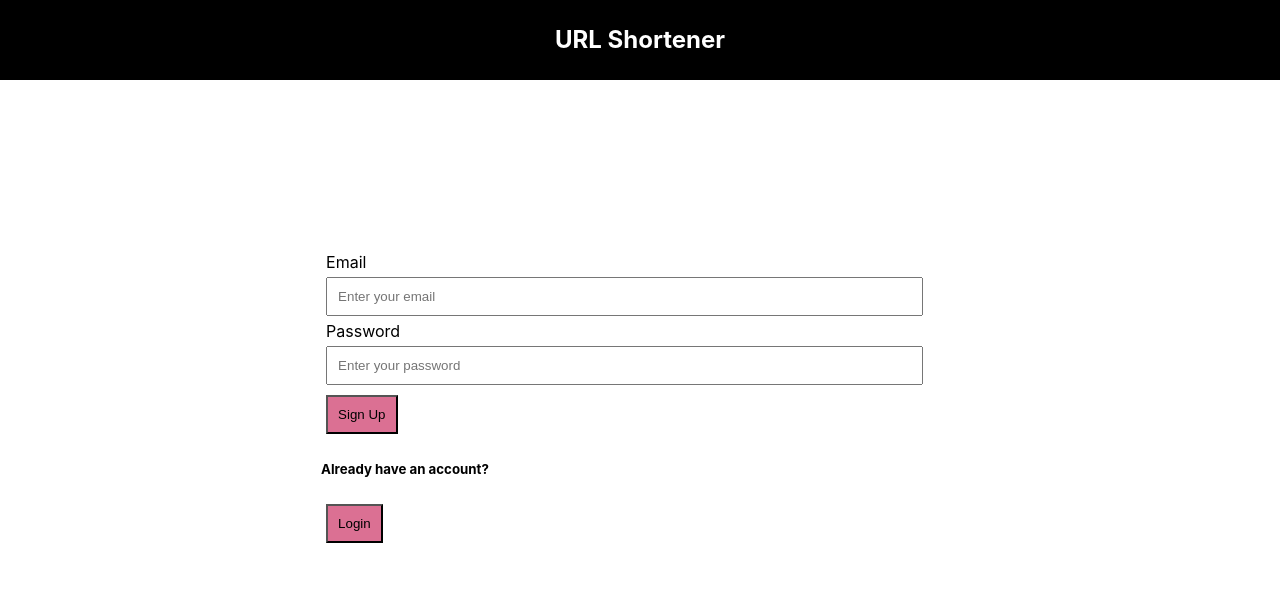
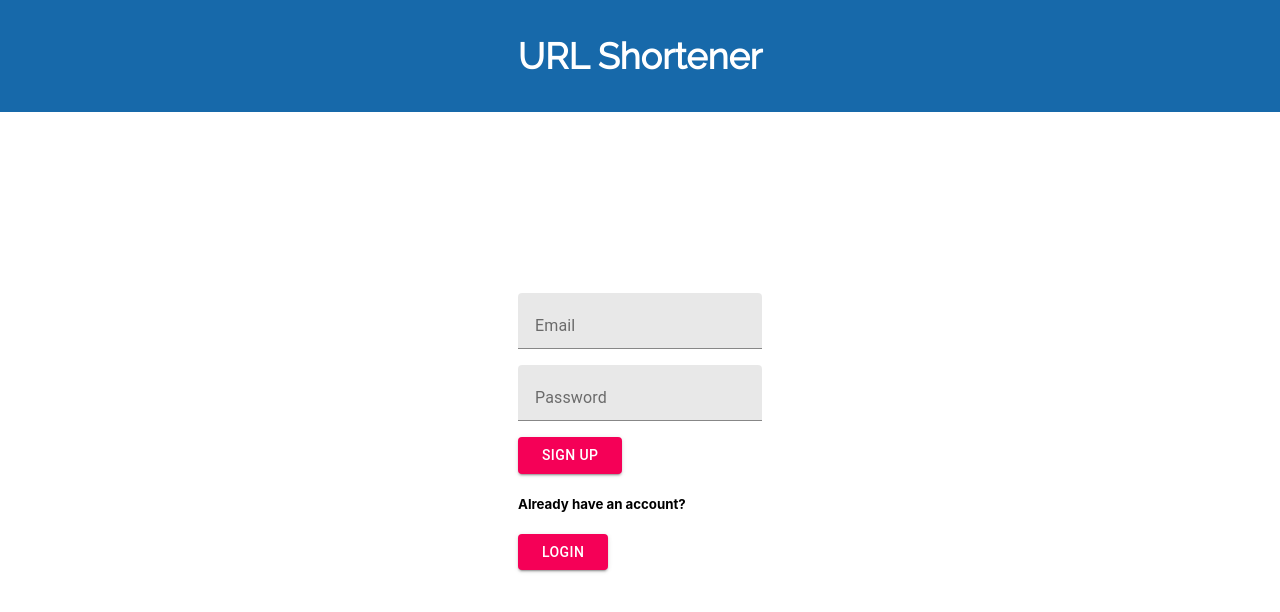
Before and after one commit to akhilmannam/urlshortener-frontend, a React (Create React App) app: page / in a window 1280 px wide. Shown: the top 612 px of the page. Built offline with nearby package versions, Linux system fonts and the light colour scheme.

Commit message:
material-ui added

```diff
--- a/src/App.css
+++ b/src/App.css
@@ -1,3 +1,5 @@
+@import url("https://fonts.googleapis.com/css2?family=Raleway&display=swap");
+
 table,
 th,
 td {
@@ -10,18 +12,8 @@ td {
 	padding: 15px;
 }
 
-button {
-	background-color: palevioletred;
-	margin: 5px;
-	padding: 10px;
-}
-
-button:hover {
-	cursor: pointer;
-}
-
-button:focus {
-	outline: 0 !important;
+#logout {
+	margin-bottom: 1rem !important;
 }
 
 .shorten,
@@ -41,10 +33,8 @@ button:focus {
 	padding: 10px;
 }
 
-input {
-	margin: 5px;
-	padding: 10px;
-	width: calc(100% - 65px);
+.MuiFormControl-root {
+	margin-bottom: 1rem !important;
 }
 
 h4 {
@@ -60,8 +50,16 @@ label {
 	justify-content: center;
 	align-self: center;
 	min-height: 10vh;
-	background-color: black;
+	background-color: #1769aa;
 	color: #fff;
+	font-size: x-large;
+	font-family: "Raleway", sans-serif;
+}
+
+@media screen and (max-width: 576px) {
+	.header {
+		font-size: large;
+	}
 }
 
 h2 {
@@ -75,3 +73,11 @@ h2 {
 	border-radius: 10px;
 	box-shadow: rgba(0, 0, 0, 0.24) 0px 3px 8px;
 }
+
+form#shortener {
+	margin-bottom: 1rem !important;
+}
+
+span {
+	margin: 0 0.5rem;
+}
--- a/src/components/Login.js
+++ b/src/components/Login.js
@@ -3,6 +3,7 @@ import React, { useState } from "react";
 import { useHistory } from "react-router";
 import Alert from "@material-ui/lab/Alert";
 import "../App.css";
+import { Button, TextField } from "@material-ui/core";
 
 function Login() {
 	const history = useHistory();
@@ -38,25 +39,27 @@ function Login() {
 						setLogged(true);
 					}}
 				>
-					<label htmlFor="email">Email</label>
-					<input
-						required
+					<TextField
+						type="email"
 						value={email}
 						onChange={(e) => setEmail(e.target.value)}
-						placeholder="Enter your email"
-						type="email"
-						id="email"
+						id="outlined-basic"
+						label="Email"
+						variant="filled"
 					/>
-					<label htmlFor="password">Password</label>
-					<input
-						required
+					<br />
+					<TextField
+						type="password"
 						value={password}
 						onChange={(e) => setPassword(e.target.value)}
-						placeholder="Enter your password"
-						type="password"
-						id="password"
+						id="outlined-basic"
+						label="Password"
+						variant="filled"
 					/>
-					<button type="submit">Login</button>
+					<br />
+					<Button variant="contained" color="secondary" type="submit">
+						Login
+					</Button>
 					<br />
 					<Alert
 						style={{ display: `${logged ? "flex" : "none"}` }}
@@ -66,13 +69,15 @@ function Login() {
 					</Alert>
 				</form>
 				<h5>Don't have an account?</h5>
-				<button
+				<Button
+					variant="contained"
+					color="secondary"
 					onClick={() => {
 						history.push("/");
 					}}
 				>
 					Sign Up
-				</button>
+				</Button>
 			</div>
 		</div>
 	);
--- a/src/components/Main.js
+++ b/src/components/Main.js
@@ -5,6 +5,7 @@ import { useHistory, useParams } from "react-router-dom";
 import { withRouter } from "react-router-dom";
 import Alert from "@material-ui/lab/Alert";
 import "../App.css";
+import { Button, TextField } from "@material-ui/core";
 
 function Main() {
 	const history = useHistory();
@@ -83,19 +84,23 @@ function Main() {
 		<>
 			<div className="shorten">
 				<div className="shorten_container">
-					<button
+					<Button
+						id="logout"
+						variant="contained"
+						color="secondary"
 						onClick={() => {
 							handleLogout();
 						}}
 					>
 						Logout
-					</button>
+					</Button>
 					<form
+						id="shortener"
 						onSubmit={(e) => {
 							handleSubmit(e);
 						}}
 					>
-						<input
+						<TextField
 							required
 							type="text"
 							onChange={(e) => {
@@ -104,13 +109,20 @@ function Main() {
 							}}
 							value={longURL}
 							placeholder="Paste URL here"
-						/>
-						<button type="submit">Shorten URL</button>
+						/>{" "}
+						<br />
+						<Button
+							variant="contained"
+							color="secondary"
+							type="submit"
+						>
+							Shorten URL
+						</Button>
 						<span>{errorMessage}</span>
 					</form>
 					<Alert
 						style={{ display: `${shortened ? "flex" : "none"}` }}
-						severity={status ? "success" : "warning"}
+						severity={status ? "success" : "error"}
 					>
 						{message}
 					</Alert>
--- a/src/components/Registration.js
+++ b/src/components/Registration.js
@@ -3,6 +3,7 @@ import React, { useState } from "react";
 import { useHistory } from "react-router-dom";
 import Alert from "@material-ui/lab/Alert";
 import "../App.css";
+import { Button, TextField } from "@material-ui/core";
 
 function Registration() {
 	const history = useHistory();
@@ -38,25 +39,28 @@ function Registration() {
 		<div className="registration">
 			<div className="registration_container">
 				<form onSubmit={handleSubmit}>
-					<label htmlFor="email">Email</label>
-					<input
-						id="email"
-						required
+					<TextField
+						type="email"
 						value={email}
 						onChange={(e) => setEmail(e.target.value)}
-						placeholder="Enter your email"
-						type="email"
+						id="outlined-basic"
+						label="Email"
+						variant="filled"
 					/>
-					<label htmlFor="password">Password</label>
-					<input
-						id="password"
-						required
+					<br />
+					<TextField
+						type="password"
 						value={password}
 						onChange={(e) => setPassword(e.target.value)}
-						placeholder="Enter your password"
-						type="password"
+						id="outlined-basic"
+						label="Password"
+						variant="filled"
 					/>
-					<button>Sign Up</button>
+					<br />
+
+					<Button variant="contained" color="secondary" type="submit">
+						Sign Up
+					</Button>
 				</form>
 				<Alert
 					style={{ display: `${signed ? "flex" : "none"}` }}
@@ -65,13 +69,15 @@ function Registration() {
 					{message}
 				</Alert>
 				<h5>Already have an account?</h5>
-				<button
+				<Button
+					variant="contained"
+					color="secondary"
 					onClick={() => {
 						history.push("/login");
 					}}
 				>
 					Login
-				</button>
+				</Button>
 			</div>
 		</div>
 	);
```
